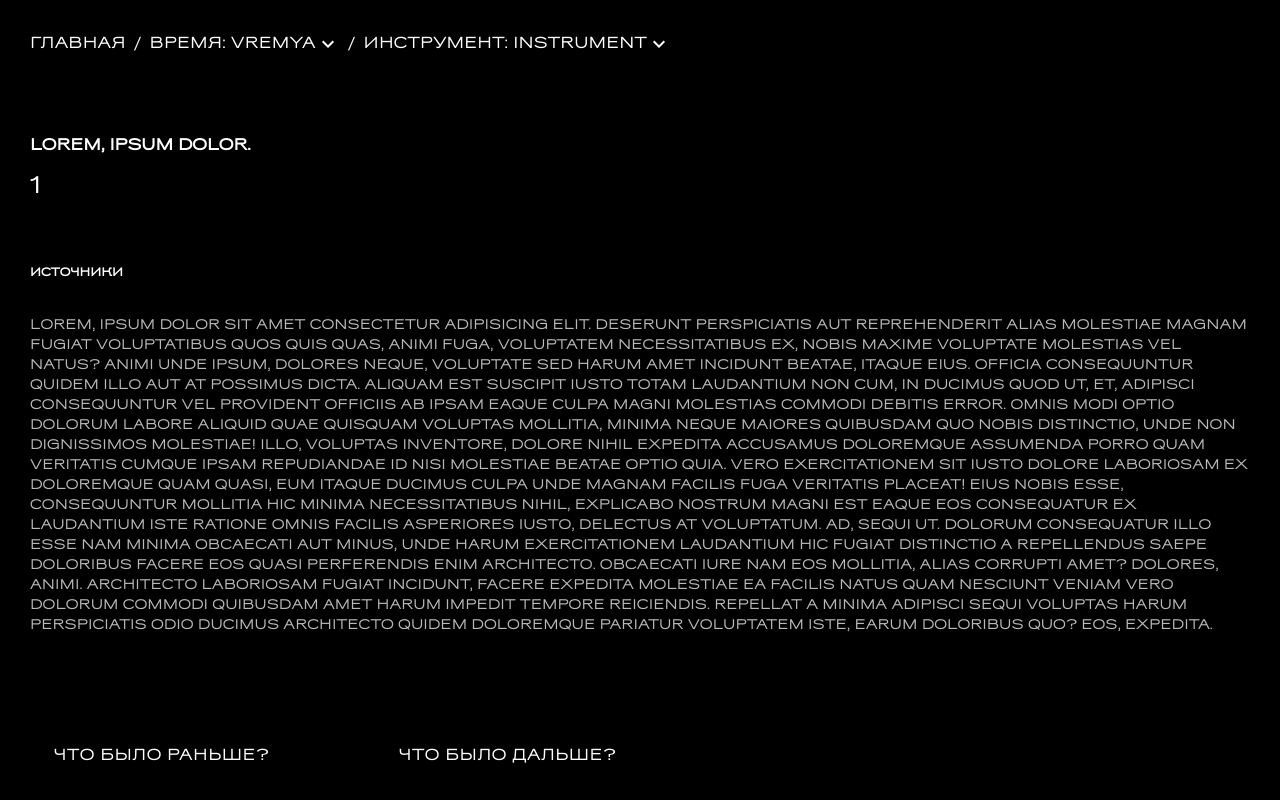
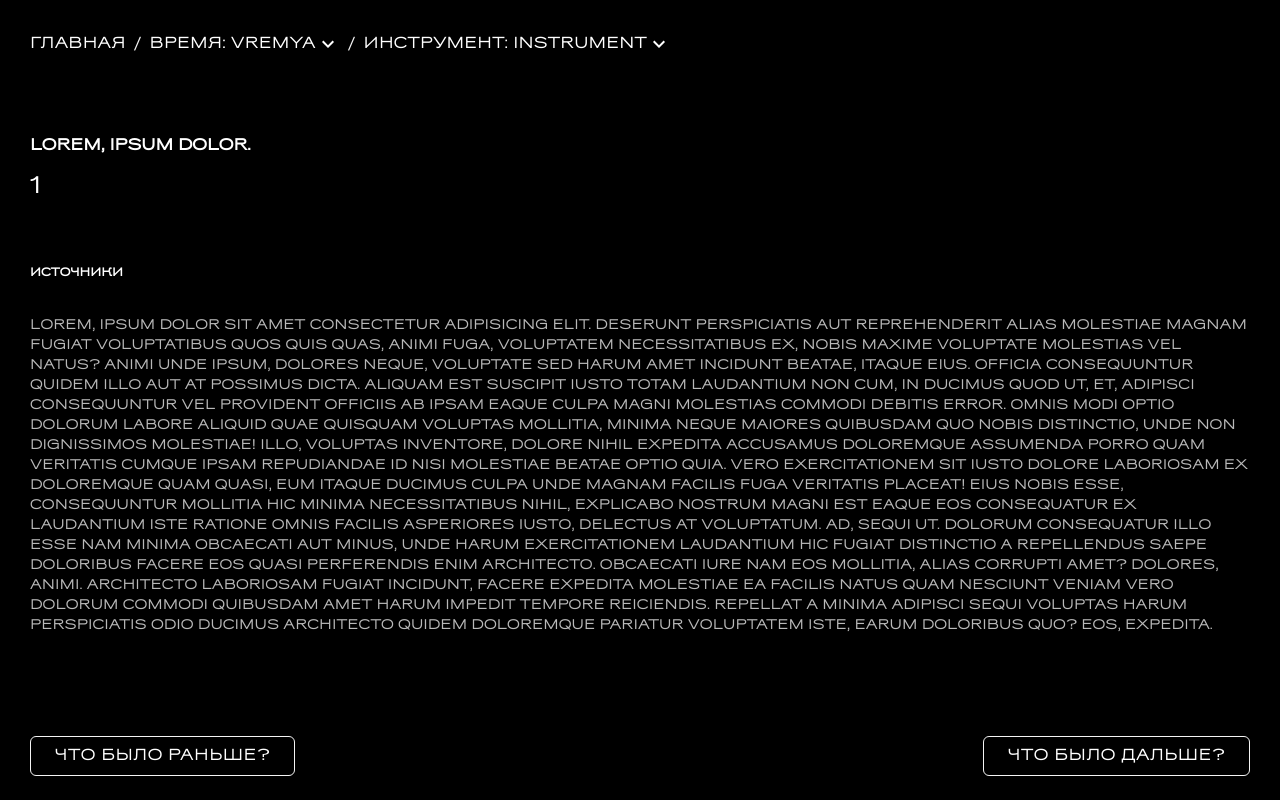
Before and after one commit to Sofa34636/portal_populargeology_copy, a React app in the folder frontend/: page /article/1 in a window 1280 px wide. Built offline with nearby package versions, Linux system fonts and the light colour scheme.

Commit message:
minor fixes in Earth page

```diff
--- a/frontend/package.json
+++ b/frontend/package.json
@@ -41,13 +41,13 @@
     "react-material-ui-carousel": "^3.4.2",
     "react-redux": "^8.0.5",
     "redux": "^4.2.1",
-    "sass": "^1.58.0",
-    "sass-loader": "^13.2.0",
+    "sass": "^1.60.0",
+    "sass-loader": "^13.2.1",
     "style-loader": "^3.3.1",
     "ts-loader": "^9.4.2",
     "typescript": "^4.9.5",
     "url-loader": "^4.1.1",
-    "webpack": "^5.75.0",
+    "webpack": "^5.76.3",
     "webpack-cli": "^5.0.1",
     "webpack-dev-server": "^4.11.1"
   },
--- a/frontend/src/components/Footer/Footer.scss
+++ b/frontend/src/components/Footer/Footer.scss
@@ -1,17 +1,15 @@
-.footer {
-	&_not_home {
+@import "/src/styles/variables.scss";
+
+.buttons {
 	display: flex;
 	flex-direction: row;
-		justify-content: space-between;
-
-
+	justify-content: space-between;;
 	width: 100%;
 
 	button {
-			border: 1px solid #F4F4F4;
+		border: 1px solid $gray;
 		font-family: RSRegular;
 		text-transform: uppercase;
 		bottom: 24px;
 	}
 }
-}
--- a/frontend/src/components/Footer/Footer.tsx
+++ b/frontend/src/components/Footer/Footer.tsx
@@ -2,9 +2,12 @@ import * as React from 'react';
 
 import Button from '@mui/material/Button';
 
-export const Footer = () => {
+import './Footer.scss';
+
+export const Footer = (props) => {
+    const isLeft = props.isLeft;
   return (
-    <div className='footer_not_home'>
+    <div className="buttons">
       <Button className="prevBtn">Что было раньше?</Button>
       <Button className="nextBtn">Что было дальше?</Button>
     </div>
--- a/frontend/src/components/ToolComponents/Earth/Earth.scss
+++ b/frontend/src/components/ToolComponents/Earth/Earth.scss
@@ -1,3 +1,4 @@
 body {
 	z-index: -1;
+
 }
--- a/frontend/src/components/ToolComponents/Earth/Earth.tsx
+++ b/frontend/src/components/ToolComponents/Earth/Earth.tsx
@@ -11,6 +11,8 @@ import EarthDayMap from '../../../assets/textures/Earth_Diffuse.jpg';
 import EarthNormalMap from '../../../assets/textures/Earth_Normal.jpg';
 import EarthSpecularMap from '../../../assets/textures/Earth_Specular.jpg';
 import EarthCloudMap from '../../../assets/textures/Earth_Cloud.jpg';
+
+import './Earth.scss'
 
 export function Earth(props) {
   const [colorMap, normalMap, specularMap, cloudsMap] = useLoader(TextureLoader, [
@@ -31,10 +33,10 @@ export function Earth(props) {
   });
 
   return (
-    <>
+      <>
       <ambientLight intensity={0.8} />
       <pointLight color="#ffffde" position={[2, 0, 2]} intensity={2} />
-      <mesh scale={[2.5, 2.5, 2.5]} ref={cloudsRef}>
+      <mesh scale={[3,3,3]} ref={cloudsRef}>
         <sphereGeometry args={[1.01, 32, 32]} />
         <meshPhongMaterial
           map={cloudsMap}
@@ -44,7 +46,7 @@ export function Earth(props) {
           side={THREE.DoubleSide}
         />
       </mesh>
-      <mesh scale={[2.5, 2.5, 2.5]} ref={earthRef}>
+      <mesh scale={[3,3,3]} ref={earthRef}>
         <sphereGeometry args={[1, 64, 32]} />
         <meshPhongMaterial specularMap={specularMap} />
         <meshStandardMaterial
@@ -55,6 +57,6 @@ export function Earth(props) {
         />
         <OrbitControls enableZoom={false} enablePan={false} enableRotate={true} rotateSpeed={0.3} />
       </mesh>
-    </>
+      </>
   );
 }
--- a/frontend/src/pages/ThreeDEarthPage/ThreeDEarthPage.scss
+++ b/frontend/src/pages/ThreeDEarthPage/ThreeDEarthPage.scss
@@ -1,3 +1,6 @@
+@import "/src/styles/variables.scss";
+
+
 parent {
 	position: relative;
 }
@@ -7,14 +10,28 @@ parent {
 	right: 0;
 	top: 0;
 	bottom: 0;
+
+	.learn {
+		display: flex;
+		flex-direction: row;
+		justify-content: start;
+		//padding-top: 6px;
+
+		.learn-btn {
+			border: none;
+			//text-transform: none;
+
+		}
+	}
+
 }
 
 .right {
-	position: absolute;
+	position: absolute; // delete
 	left: 50%;
 	right: 0;
-	top: 0;
-	bottom: 0;
+	top: 10%; // 0%
+	bottom: 10%; // 0%
 }
 
 h1 {
@@ -47,9 +64,7 @@ p {
 }
 
 
-.footer {
-	&_not_home {
-		justify-content: space-between;
-		width: 50%;
-	}
+
+canvas {
+	//border: 1px solid $gray;
 }
--- a/frontend/src/pages/ThreeDEarthPage/ThreeDEarthPage.tsx
+++ b/frontend/src/pages/ThreeDEarthPage/ThreeDEarthPage.tsx
@@ -8,6 +8,7 @@ import { Suspense } from 'react';
 
 import './ThreeDEarthPage.scss';
 import { Earth } from '../../components/ToolComponents/Earth/Earth';
+
 
 export const ThreeDEarthPage = () => {
   const location = useLocation();
@@ -35,7 +36,9 @@ export const ThreeDEarthPage = () => {
                 плит не мог он и противостоять бесконечным выбросам вулканических газов из сотен
                 черных кратеров, выступавших над поверхностью льда.
               </p>
-              <Button className="learn-btn">УЗНАТЬ БОЛЬШЕ</Button>
+              <div className='learn'>
+                <Button className="learn-btn">Узнать больше</Button>
+              </div>
             </Grid>
             <Grid className="right" item xs={6}>
               <Canvas>
--- a/frontend/src/styles/app.scss
+++ b/frontend/src/styles/app.scss
@@ -6,16 +6,17 @@
 
 // COMPONENTS
 @import "../components/EarthTypeMenu/EarthTypeMenu.scss";
-@import "../components/Footer/Footer.scss";
+
 @import "../components/Breadcrumbs/Breadcrumbs.scss";
 @import "../components/ArticleCard/ArticleCard.scss";
+@import "../components/ToolComponents/Article/Article.scss";
 
 // PAGES
 @import "../pages/HomePage/HomePage.scss";
 @import "../pages/ArticlePage/ArticleListPage.scss";
 @import "../pages/ThreeDEarthPage/ThreeDEarthPage.scss";
 
-@import "../components/ToolComponents/Article/Article.scss";
+@import "../components/Footer/Footer.scss";
 
 .App {
 	position: relative;
--- a/frontend/webpack.config.js
+++ b/frontend/webpack.config.js
@@ -18,8 +18,15 @@ module.exports = {
         }
       },
       {
-        test: /\.scss$/,
-        use: [MiniCssExtractPlugin.loader, 'css-loader', 'sass-loader']
+        test: /\.s[ac]ss$/i,
+        use: [
+          // Creates `style` nodes from JS strings
+          "style-loader",
+          // Translates CSS into CommonJS
+          "css-loader",
+          // Compiles Sass to CSS
+          "sass-loader",
+        ],
       },
       // {
       //   test: /\.ttf$/i,
```
Also changed, not shown: 1 other file (tests, documents, lock files or other folders). Lines whose indentation alone changed are shown as unchanged.
